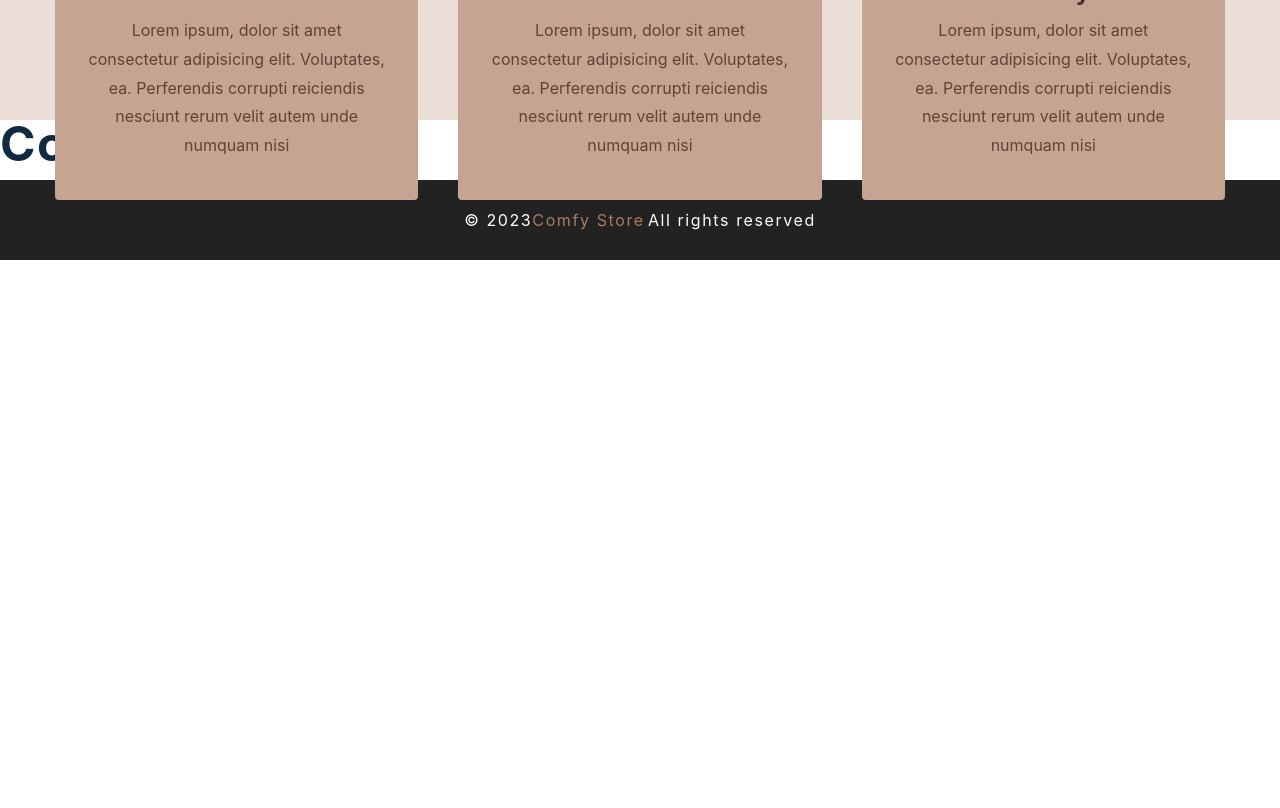
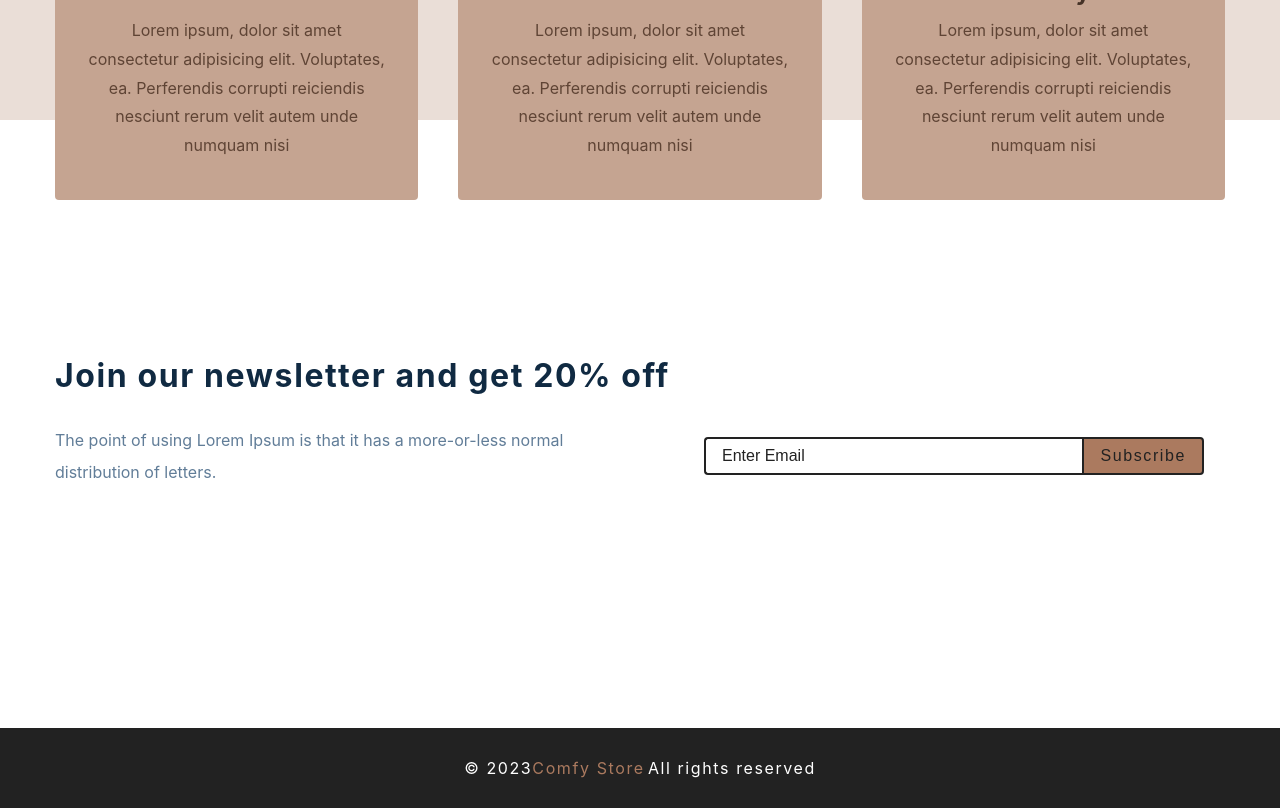
Before and after one commit to makawy7/comfy-store, a React (Create React App) app: page / in a window 1280 px wide. Shown: the part 1240-2048 px from the top of the page. Before the commit the page ends 1500 px from the top, so only its background shows below. Built offline with nearby package versions, Linux system fonts and the light colour scheme.

Commit message:
newsletter section

```diff
--- a/src/components/Contact.js
+++ b/src/components/Contact.js
@@ -1,5 +1,95 @@
+import styled from "styled-components";
+
 function Contact() {
-  return <h1>Contact</h1>;
+  return (
+    <Wrapper>
+      <div className="section-center">
+        <h3>Join our newsletter and get 20% off</h3>
+        <div className="content">
+          <p>
+            The point of using Lorem Ipsum is that it has a more-or-less normal
+            distribution of letters.
+          </p>
+          <form className="contact-form">
+            <input
+              type="email"
+              name="email"
+              placeholder="enter email"
+              className="form-input"
+            />
+            <button type="submit" className="submit-btn">
+              subscribe
+            </button>
+          </form>
+        </div>
+      </div>
+    </Wrapper>
+  );
 }
 
+const Wrapper = styled.section`
+  padding: 5rem 0;
+  h3 {
+    text-transform: none;
+  }
+  p {
+    line-height: 2;
+    max-width: 45em;
+    color: var(--clr-grey-5);
+  }
+  .contact-form {
+    width: 90vw;
+    max-width: 500px;
+    display: grid;
+    grid-template-columns: 1fr auto;
+  }
+
+  .form-input,
+  .submit-btn {
+    font-size: 1rem;
+    padding: 0.5rem 1rem;
+    border: 2px solid var(--clr-black);
+  }
+  .form-input {
+    border-right: none;
+    color: var(--clr-grey-3);
+    border-top-left-radius: var(--radius);
+    border-bottom-left-radius: var(--radius);
+  }
+  .submit-btn {
+    border-top-right-radius: var(--radius);
+    border-bottom-right-radius: var(--radius);
+  }
+  .form-input::placeholder {
+    color: var(--clr-black);
+    text-transform: capitalize;
+  }
+  .submit-btn {
+    background: var(--clr-primary-5);
+    text-transform: capitalize;
+    letter-spacing: var(--spacing);
+    cursor: pointer;
+    transition: var(--transition);
+    color: var(--clr-black);
+  }
+  .submit-btn:hover {
+    color: var(--clr-white);
+  }
+  @media (min-width: 992px) {
+    .content {
+      display: grid;
+      grid-template-columns: 1fr 1fr;
+      align-items: center;
+      gap: 8rem;
+      margin-top: 2rem;
+    }
+    p {
+      margin-bottom: 0;
+    }
+  }
+  @media (min-width: 1280px) {
+    padding: 15rem 0;
+  }
+`;
+
 export default Contact;
```
